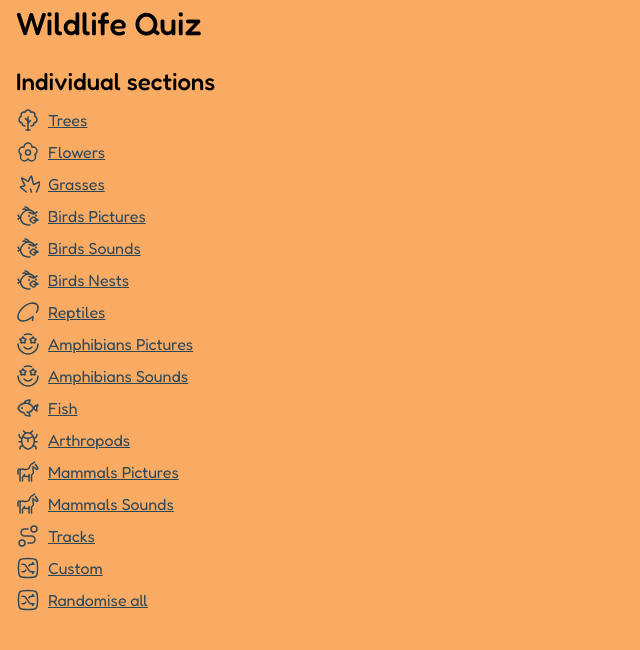
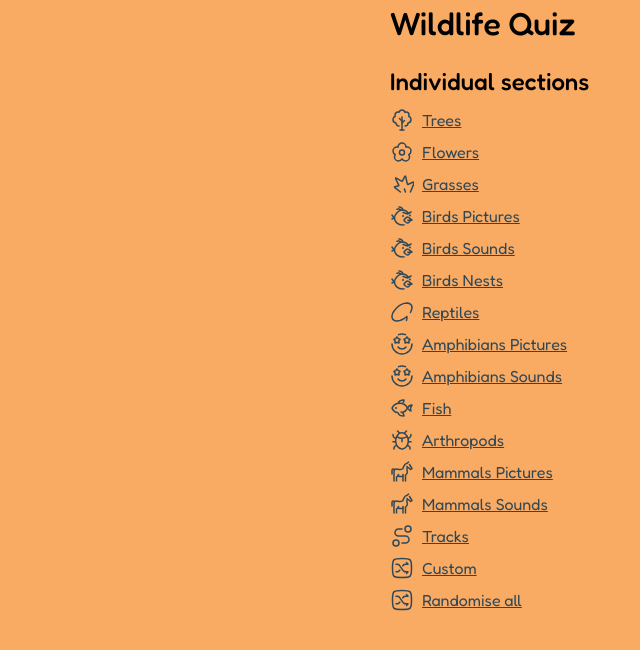
Before and after one commit to MatteoPieroni/safari-quiz, a Next.js app: page / in a window 1280 px wide. Shown: the top 650 px of the page, without its empty margins (0-640 px from the left). Built offline with nearby package versions, Linux system fonts and the light colour scheme.

Commit message:
feat: desktop styles

```diff
--- a/src/app/globals.css
+++ b/src/app/globals.css
@@ -111,6 +111,11 @@ h6 {
 
 main {
   margin-inline: var(--side-margin);
+
+  @media (min-width: 768px) {
+    margin: 0 auto;
+    max-width: 500px;
+  }
 }
 
 a {
```
